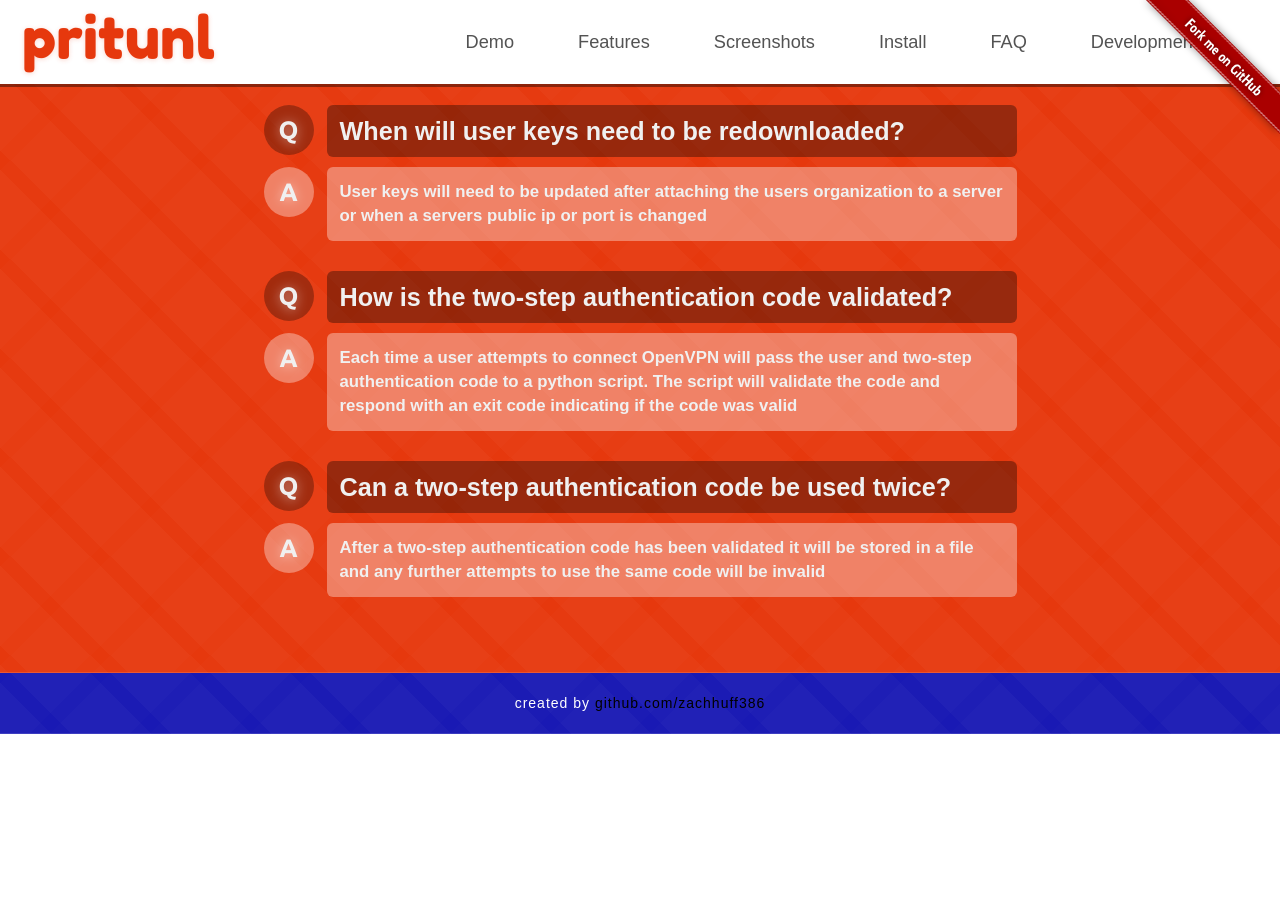
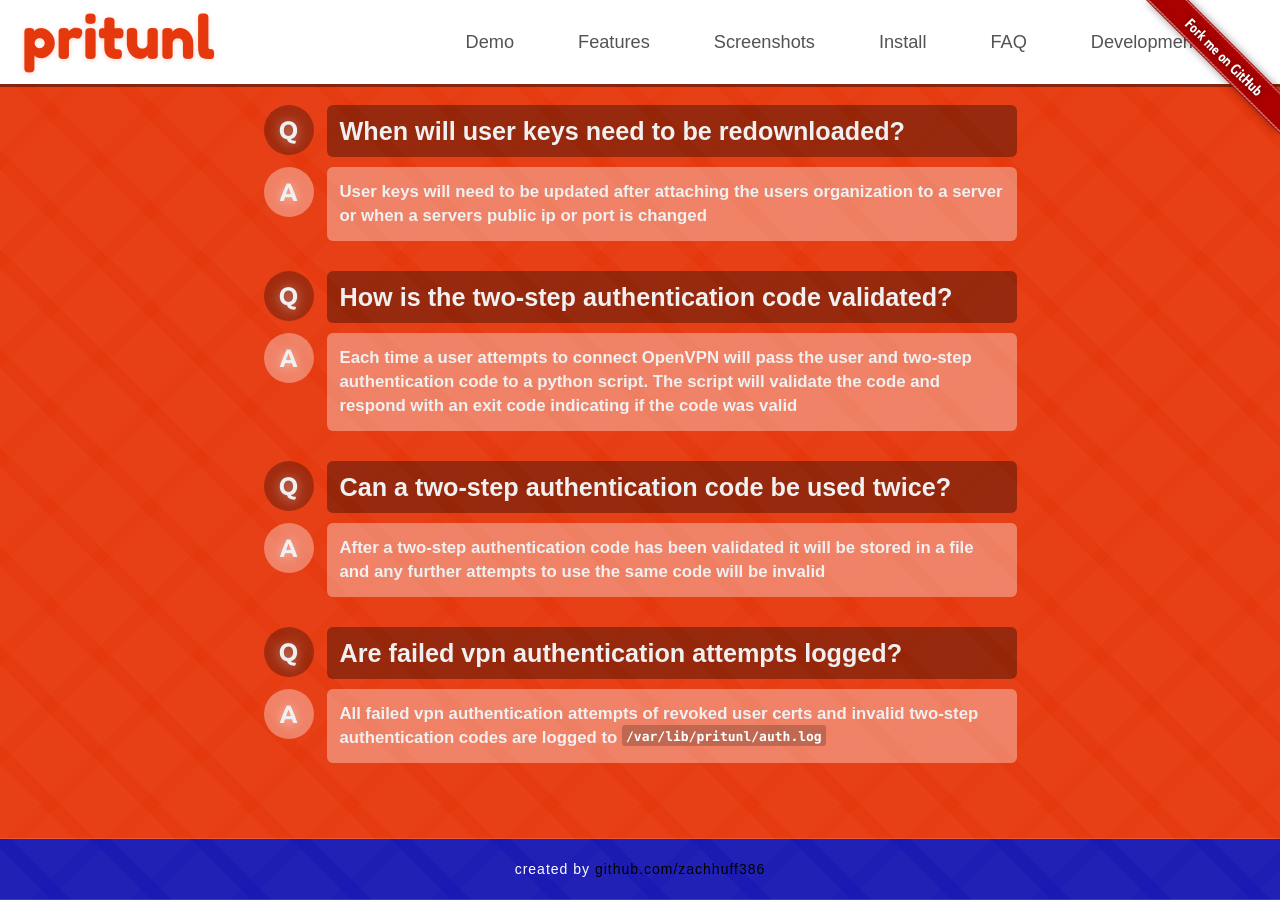
Before and after one commit to pritunl/pritunl.github.io, a Jekyll site: the page built from index.html, in a window 1280 px wide and 900 px high, scrolled down 7943 px. Built offline with Jekyll 4.4.1, drawn with Linux system fonts in a browser that asks for light colours; nearby versions of some CDN libraries; Markdown is read by kramdown in place of the engine named in the settings; before the commit the page ends 8677 px from its top, so only the background shows below that.

Commit message:
Add faq question

```diff
--- a/index.html
+++ b/index.html
@@ -1140,6 +1140,22 @@
               After a two-step authentication code has been validated it will be stored in a file and any further attempts to use the same code will be invalid
             </div>
           </div>
+          <div class="faq-point question clearfix">
+            <div class="faq-point-label header">
+              <span>Q</span>
+            </div>
+            <div class="faq-point-description">
+              <span>Are failed vpn authentication attempts logged?</span>
+            </div>
+          </div>
+          <div class="faq-point answer clearfix">
+            <div class="faq-point-label header">
+              <span>A</span>
+            </div>
+            <div class="faq-point-description">
+              All failed vpn authentication attempts of revoked user certs and invalid two-step authentication codes are logged to <pre>/var/lib/pritunl/auth.log</pre>
+            </div>
+          </div>
         </div>
       </div>
     </div>
```
